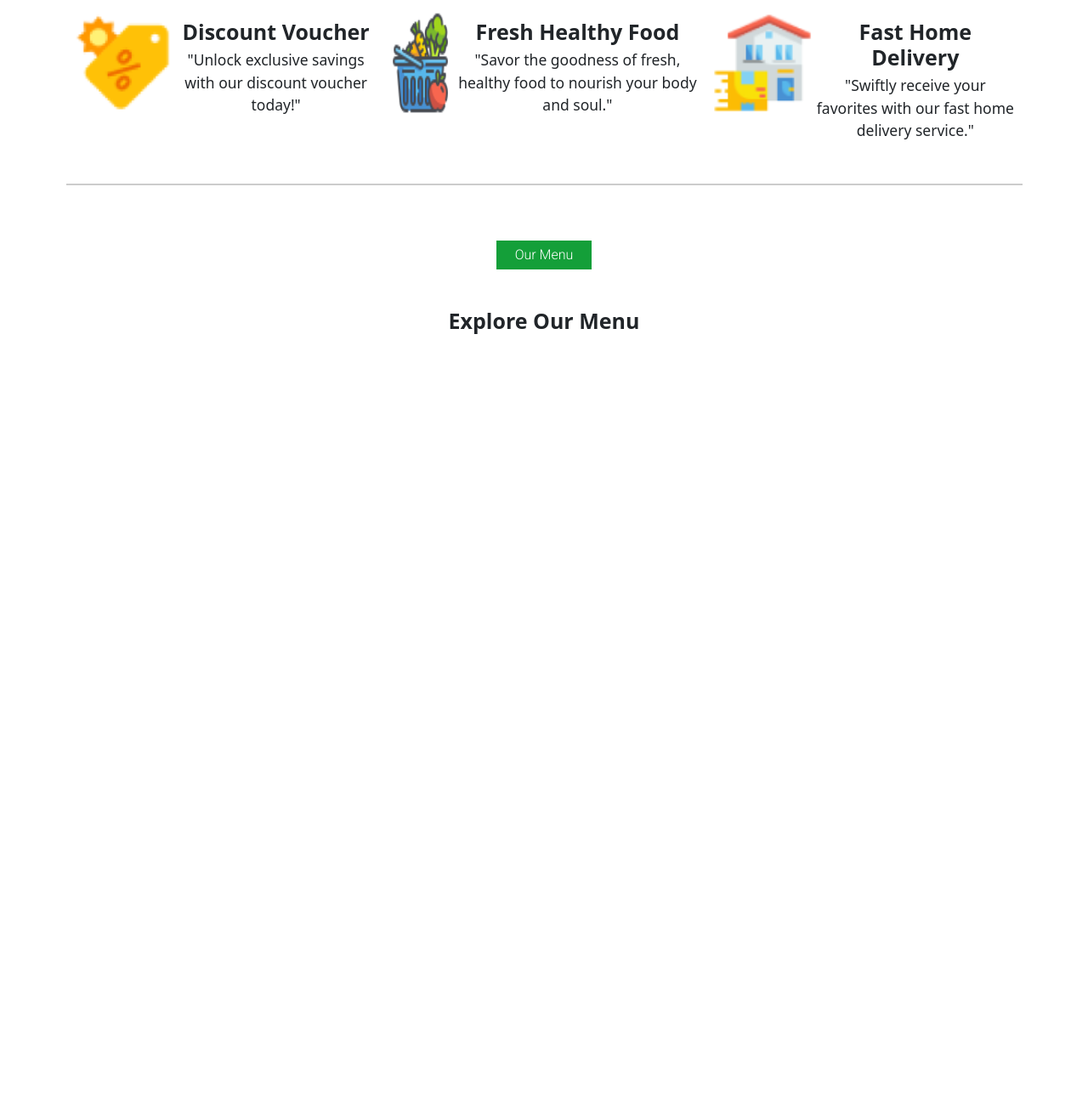
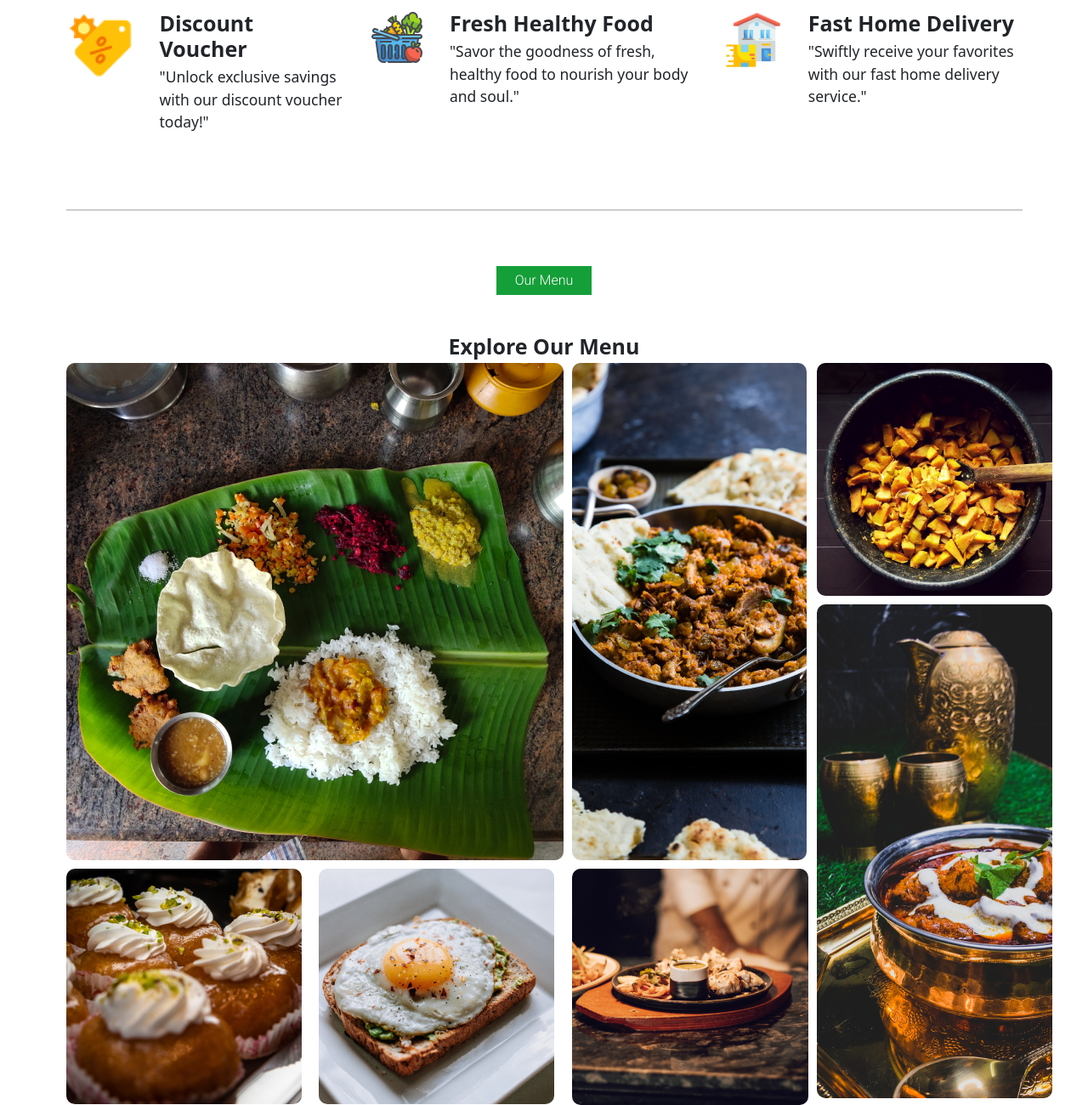
Before and after one commit to mfaiz-ahmed/Restaurant-Website, a plain HTML site: page index.html in a window 1280 px wide. Shown: the part 704-2004 px from the top of the page at 85% size. Before the commit the page ends 1101 px from the top, so only its background shows below. Drawn offline with nearby package versions, Linux system fonts and the light colour scheme.

Commit message:
menu added

```diff
--- a/index.html
+++ b/index.html
@@ -25,7 +25,7 @@
     <div class="ms-5 mt-3 d-flex justify-content-center">
         <div><img src="./Assets/hero_image.png" alt="Food Plate"></div>
         <div>
-            <span class="green">50% Off on All Products</span>
+            <span class="green pointer">50% Off on All Products</span>
             <h1 class="heading">Enjoy Your <br />Delicious Food</h1>
             <p class="text">Welcome to our culinary haven, where every dish is crafted with passion and precision to tantalize your taste buds. From farm-fresh ingredients to innovative recipes, we invite you to embark on a gastronomic journey with us. Whether you're seeking a cozy dinner for two or a lively gathering with friends, our menu offers something to delight every palate. Join us and experience the perfect blend of ambiance, flavor, and hospitality.</p>
             <button type="button" class="btn btn-warning button">Explore Now</button>
@@ -36,28 +36,32 @@
 
 
             <!-- grid started  -->
-            <div class="container text-center margin-top">
-                <div class="row">
-                  <div class="col d-flex justify-content-center">
-                    <img class="img" src="./Assets/discount.png" alt="Discount">
-                    <div class="mt-3 fs-3">
+            <div class="d-flex margin-top justify-content-center gap-5">
+              <div class="d-flex">
+                <div>
+                  <img src="./Assets/discount.png" alt="Discount">
+                </div>
+                <div class="ms-5">
                   <h1 class="fw-bold">Discount Voucher</h1>
-                        "Unlock exclusive savings with our discount voucher today!"
+                  <p class="fs-3">"Unlock exclusive savings with our discount voucher today!"</p>
                 </div>
               </div>
-                  <div class="col d-flex justify-content-center">
-                    <img class="img" src="./Assets/fresh.png" alt="Fresh">
-                    <div class="mt-3 fs-3 ms-3">
+              <div class="d-flex">
+                <div>
+                  <img src="./Assets/fresh.png" alt="Fresh">
+                </div>
+                <div class="ms-5">
                   <h1 class="fw-bold">Fresh Healthy Food</h1>
-                        "Savor the goodness of fresh, healthy food to nourish your body and soul."
+                  <p class="fs-3">"Savor the goodness of fresh, healthy food to nourish your body and soul."</p>
                 </div>
               </div>
-                  <div class="col d-flex justify-content-center">
-                    <img class="img" src="./Assets/delivery.png" alt="Delivery">
-                    <div class="mt-3 fs-3">
+              <div class="d-flex">
+                <div>
+                  <img src="./Assets/delivery.png" alt="Delivery">
+                </div>
+                <div class="ms-5">
                   <h1 class="fw-bold">Fast Home Delivery</h1>
-                        "Swiftly receive your favorites with our fast home delivery service."
-                    </div>
+                  <p class="fs-3">"Swiftly receive your favorites with our fast home delivery service."</p>
                 </div>
               </div>
             </div>
@@ -66,18 +70,40 @@
             <div class="divider"></div>
             <!-- menu started  -->
             <br /><br /><br />
-            <div class="green menu text-center">Our Menu</div>
+            <div class="green menu text-center pointer">Our Menu</div>
             <br /><br /><br />
             <h1 class="text-center fw-bolder">Explore Our Menu</h1>
-        <!-- grid started  -->
+        <!-- menu grid started  -->
+        <div class="grid">
+          <div class="item-1">
+            <img class="grid-img" src="./Assets/grid_image1.png" alt="Image 1">
+          </div>
+          <div class="item-2">
+            <img class="grid-img" src="./Assets/grid_image2.png" alt="Image 2">
+          </div>
+          <div class="item-3">
+            <img class="grid-img" src="./Assets/grid_image3.png" alt="Image 3">
+          </div>
+          <div class="item-4">
+            <img class="grid-img" src="./Assets/grid_image4.png" alt="Image 4">
+          </div>
+          <div class="item-5">
+            <img class="grid-img" src="./Assets/grid_image5.png" alt="Image 5">
+          </div>
+          <div class="item-6">
+            <img class="grid-img" src="./Assets/grid_image6.png" alt="Image 6">
+          </div>
+          <div class="item-7">
+            <img class="grid-img" src="./Assets/grid_image7.png" alt="Image 7">
+          </div>
+        </div>
 
 
 
 
 
 
-
-        <!-- grid ended -->
+        <!-- menu grid ended -->
             <!-- menu ended -->
     </main>
 
--- a/style.css
+++ b/style.css
@@ -41,3 +41,31 @@ margin: 20px 0;
 display: block;
 margin: 0 auto;
 width: 10%;}
+
+.pointer{cursor: pointer;}
+
+
+.grid{display: grid;
+    gap: 10px;
+grid-template-areas: "I1 I1 I2 I3"
+"I1 I1 I2 I7"
+"I4 I5 I6 I7";}
+
+.item-1{grid-area: I1;}
+
+.item-2{grid-area: I2;}
+
+.item-3{grid-area: I3;}
+
+.item-4{grid-area: I4;}
+
+.item-5{grid-area: I5;}
+
+.item-6{grid-area: I6;}
+
+.item-7{grid-area: I7;}
+
+.grid-img{border-radius: 10px;
+transition: 0.2s ease-in-out;}
+
+.grid-img:hover{transform: scale(1.05);}
```
Lines whose indentation alone changed are shown as unchanged.
